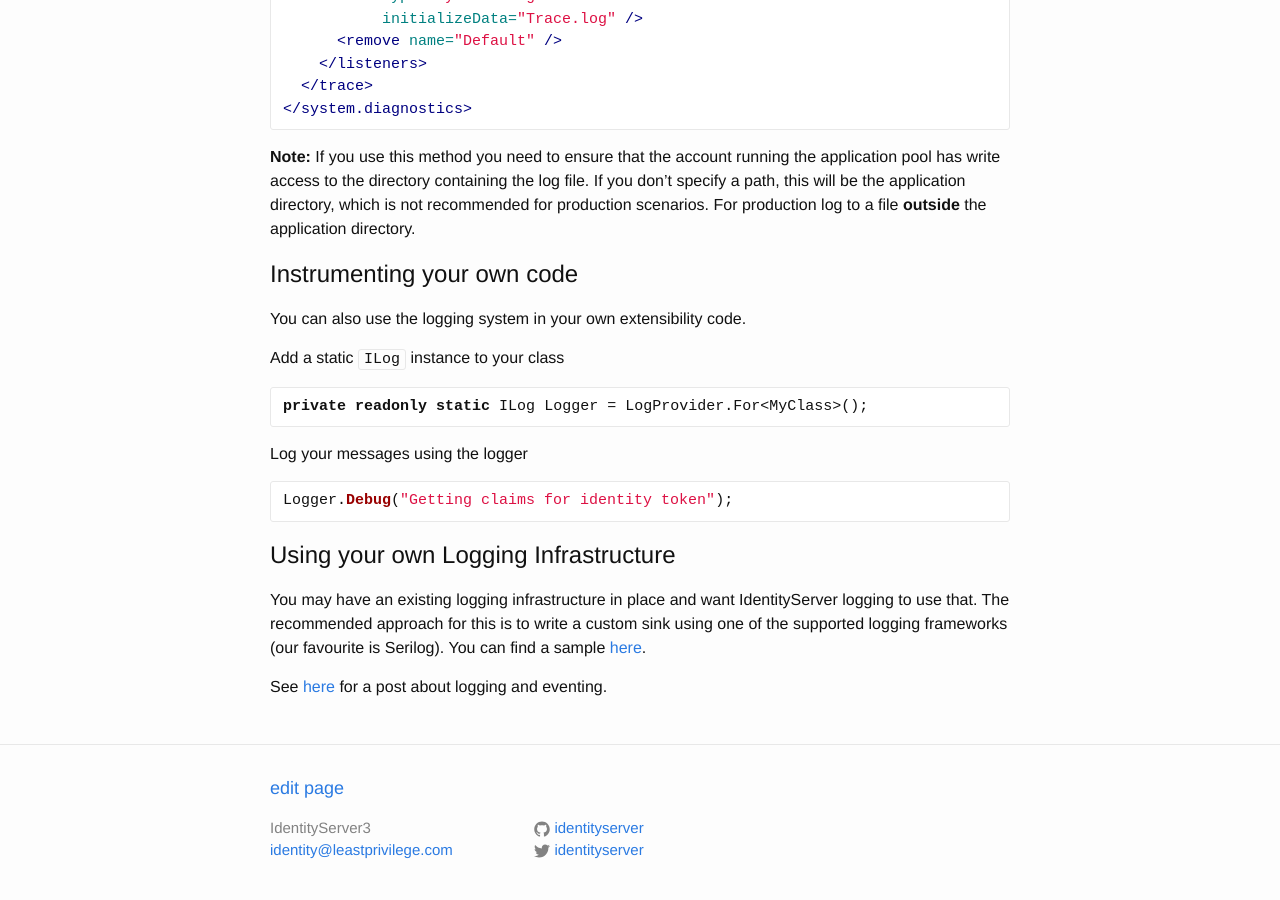
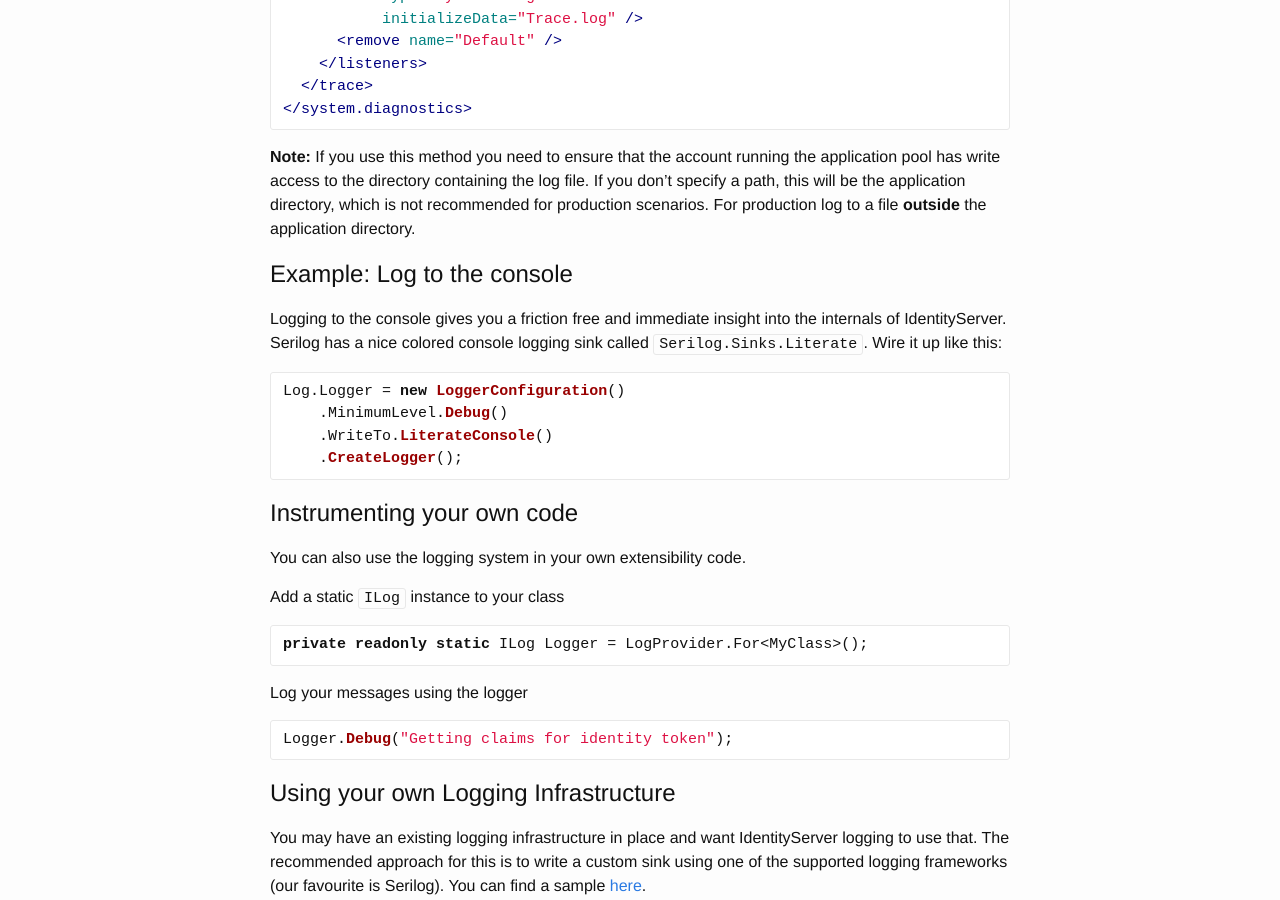
Before and after one commit to IdentityServer/Documentation, a Jekyll site: the page built from docsv2/configuration/logging.md, in a window 1280 px wide and 900 px high, scrolled down 1306 px. Built offline with Jekyll 4.4.1, drawn with Linux system fonts in a browser that asks for light colours.

Commit message:
Update logging.md

````diff
--- a/docsv2/configuration/logging.md
+++ b/docsv2/configuration/logging.md
@@ -65,6 +65,17 @@
 If you don't specify a path, this will be the application directory, which is not recommended for production scenarios.
 For production log to a file **outside** the application directory.
 
+## Example: Log to the console
+Logging to the console gives you a friction free and immediate insight into the internals of IdentityServer. Serilog has a nice colored
+console logging sink called `Serilog.Sinks.Literate`. Wire it up like this:
+
+```csharp
+Log.Logger = new LoggerConfiguration()
+    .MinimumLevel.Debug()
+    .WriteTo.LiterateConsole()
+    .CreateLogger();
+```
+
 ## Instrumenting your own code
 You can also use the logging system in your own extensibility code.
 
````
